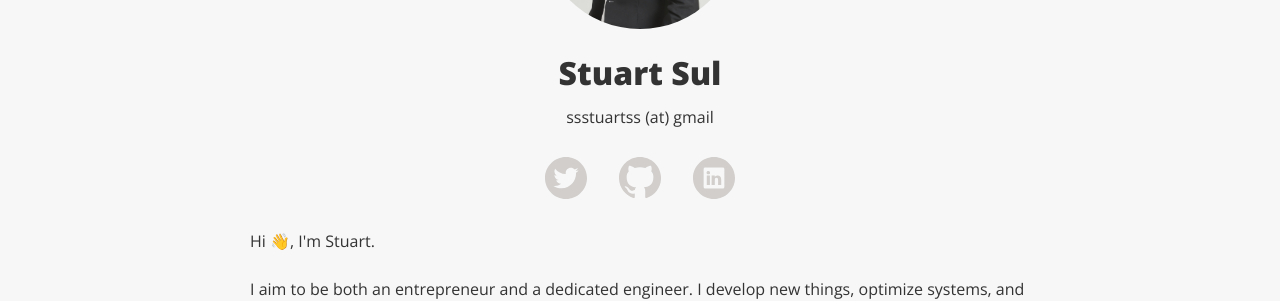
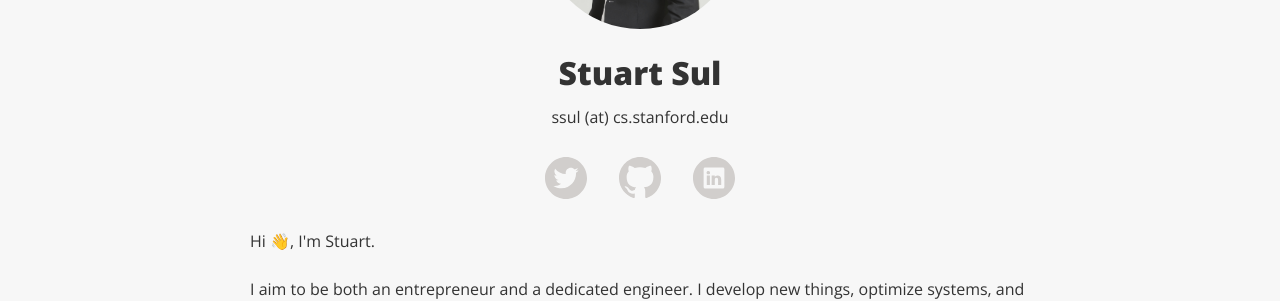
Before and after one commit to StuartSul/StuartSul.github.io_src, a Jekyll site: the page built from index.html, in a window 1280 px wide and 900 px high. Shown: the part 285-586 px from the top of the window. Built offline with Jekyll 4.4.1, drawn with Linux system fonts in a browser that asks for light colours.

Commit message:
Change email address

```diff
--- a/_data/profile.yaml
+++ b/_data/profile.yaml
@@ -1,9 +1,8 @@
 first-name: Stuart
 last-name: Sul
 image: assets/images/profile.jpg
-location: Palo Alto, CA
-email-username: ssstuartss
-email-domain: gmail
+email-username: ssul
+email-domain: cs.stanford.edu
 github: https://github.com/stuartsul
 linkedin: https://www.linkedin.com/in/stuartsul
 twitter: https://x.com/stuart_sul
```
